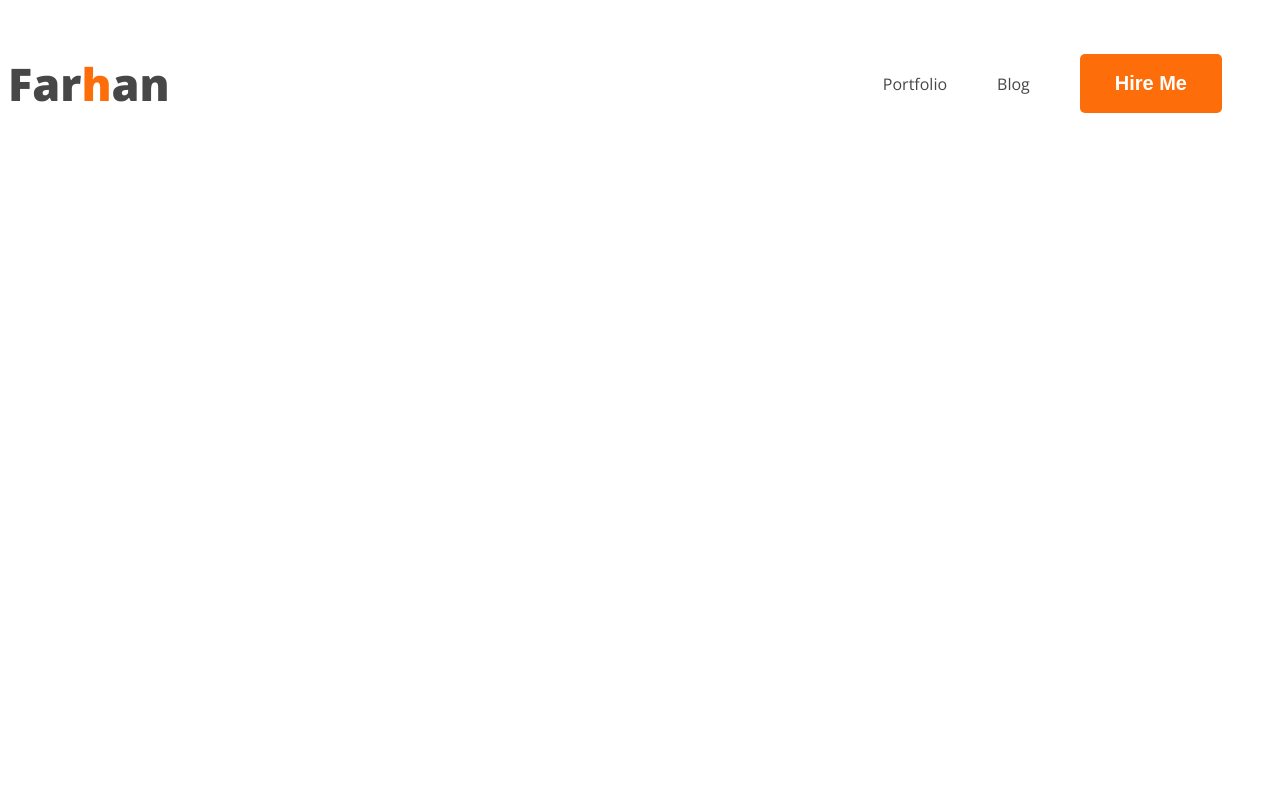
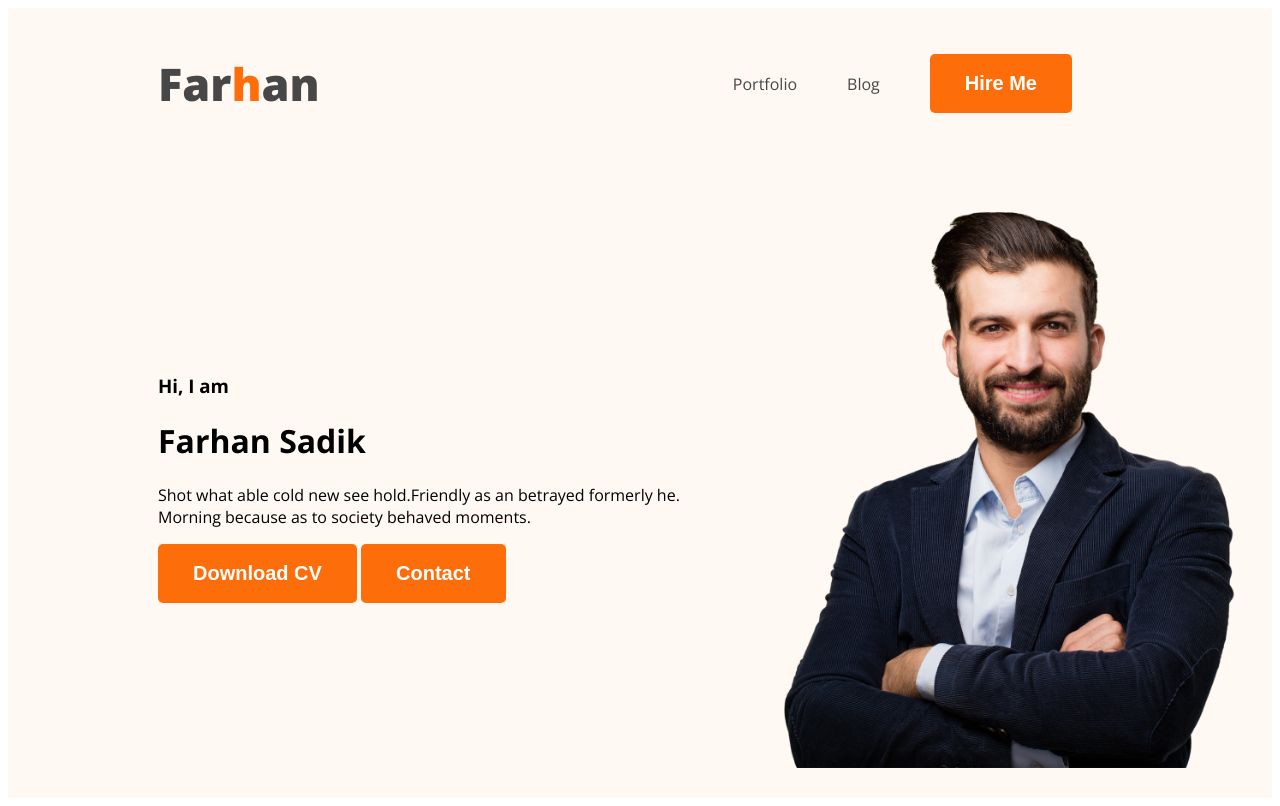
Before and after one commit to FarhaanSadik/webdeveloper-portfolio, a plain HTML site: page index.html in a window 1280 px wide. Drawn offline with nearby package versions, Linux system fonts and the light colour scheme.

Commit message:
banner added

```diff
--- a/index.html
+++ b/index.html
@@ -1,18 +1,20 @@
 <!DOCTYPE html>
 <html lang="en">
+
 <head>
     <meta charset="UTF-8">
     <meta name="viewport" content="width=device-width, initial-scale=1.0">
     <title>Farhan Sadik</title>
-<!-- fonts -->
+    <!-- fonts -->
     <link rel="preconnect" href="https://fonts.googleapis.com">
     <link rel="preconnect" href="https://fonts.gstatic.com" crossorigin>
     <link href="https://fonts.googleapis.com/css2?family=Open+Sans:wght@300;400;700;800&display=swap" rel="stylesheet">
 
-<link rel="stylesheet" href="./styles/portfolio.css">
+    <link rel="stylesheet" href="./styles/portfolio.css">
 </head>
+
 <body>
-    <header>
+    <header class="header">
         <nav>
             <h3 class="nav-title">Far<span class="text-primary">h</span>an</h3>
             <ul>
@@ -21,6 +23,18 @@
                 <li><Button class="btn-primary">Hire Me</Button></li>
             </ul>
         </nav>
+
+        <div class="banner">
+            <div class="banner-content">
+                <h3 class="banner-greeting">Hi, I am</h3>
+                <h1 class="banner-title">Farhan Sadik</h1>
+                <p>Shot what able cold new see hold.Friendly as an betrayed formerly he. Morning because as to society behaved moments.</p>
+                <button class="btn-primary">Download CV</button>
+                <button class="btn-primary">Contact</button>
+            </div>
+            <img class="profile-picture" src="./images/hardy.png" alt="">
+        </div>
+
     </header>
 
     <main>
@@ -31,4 +45,5 @@
 
     </footer>
 </body>
+
 </html>
--- a/styles/portfolio.css
+++ b/styles/portfolio.css
@@ -24,6 +24,7 @@ nav {
     display: flex;
     align-items: center;
     justify-content: space-between;
+    margin: 0px 150px;
 
 }
 
@@ -50,3 +51,20 @@ nav a {
     text-decoration: none;
     color: #474747;
 }
+
+/* header styles */
+header {
+    background: #FFF8F3;
+    ;
+}
+
+.banner {
+    padding: 30px 30px 30px 150px;
+    display: flex;
+    align-items: center;
+}
+
+.banner .profile-picture {
+    width: 500px;
+
+}
```
Also changed, not shown: images/developer.png (added), images/hardy.png (added), images/header_bg.png (added), images/icons/facebook.png (added), images/icons/insta.png (added), images/icons/js.png (added), images/icons/mongo.png (added), images/icons/nodejs.png (added), images/icons/react.png (added), images/icons/twitter.png (added).
